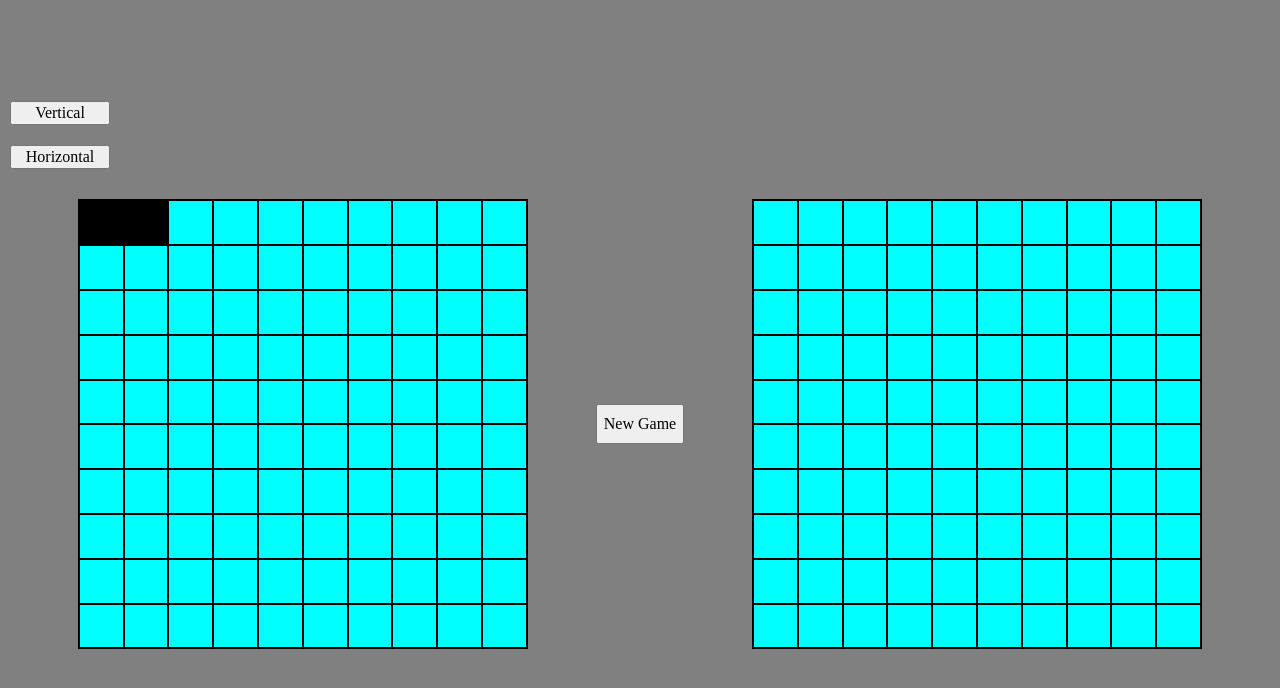
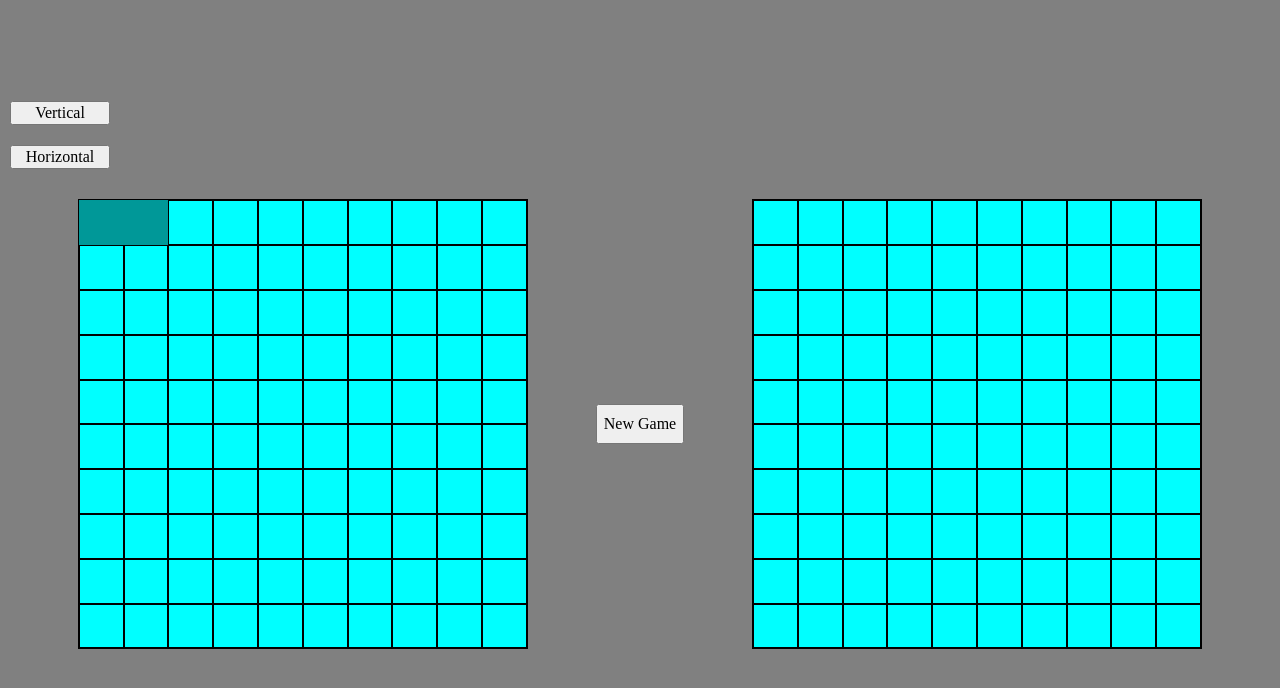
Before and after one commit to Jordan-Gurian/battleship, a website built with webpack: page src/index.html in a window 1280 px wide. Both pictures are taken after a click on the element 101 px from the left and 222 px from the top of the page. Built offline with nearby package versions, Linux system fonts and the light colour scheme.

Commit message:
feat: add ship outline before placing on board

```diff
--- a/src/Interface.js
+++ b/src/Interface.js
@@ -1,28 +1,32 @@
 // import Game from './Game';
 import preGameBoxEventsCb from './preGameBoxEventsCb';
+import preGameHoverCb from './preGameHoverCb'
 
 export default function Interface(game) {
     let shipDir = 'horz';
 
     const vertButton = document.querySelector('.vert');
+    const horzButton = document.querySelector('.horz');
 
     vertButton.addEventListener('click', () => {
         shipDir = 'vert';
+        vertButton.classList.add('fake-hover');
+        horzButton.classList.remove('fake-hover');
     })
-
-    const horzButton = document.querySelector('.horz');
 
     horzButton.addEventListener('click', () => {
         shipDir = 'horz';
+        vertButton.classList.remove('fake-hover');
+        horzButton.classList.add('fake-hover');
     })
 
     const interfaceSetUp = function() {
         this.game.gameSetUp();
-        this.createBoard(this.game.player, preGameBoxEventsCb);
-        this.createBoard(this.game.computer, preGameBoxEventsCb);
+        this.createBoard(this.game.player, preGameBoxEventsCb, preGameHoverCb);
+        this.createBoard(this.game.computer, preGameBoxEventsCb, preGameHoverCb);
     }
 
-    const createBoard = function(currentPlayer, callback) {
+    const createBoard = function(currentPlayer, clickCb, mouseoverCb=null) {
         const BOARD_LENGTH = 10;
         let container;
         const box = [];
@@ -44,8 +48,16 @@ export default function Interface(game) {
 
             // eslint-disable-next-line no-loop-func
             box[i].addEventListener('click', () => {
-                callback(this, currentPlayer, box, i, shipDir)
+                clickCb(this, currentPlayer, box, i, shipDir)
             });
+
+            if (mouseoverCb != null) {
+                box[i].addEventListener('mouseover', () => {
+                    mouseoverCb(currentPlayer, box, i, shipDir);
+                })
+            }
+
+
             container.appendChild(box[i]);
         }
     }
--- /dev/null
+++ b/src/preGameHoverCb.js
@@ -0,0 +1,20 @@
+export default function preGameHoverCb(currentPlayer, box, i, shipDir) {
+    if (!currentPlayer.isComputer) {
+        const shipInds = [];
+        for (let j = 0; j < currentPlayer.shipLen[0]; j++) {
+            if (shipDir === 'horz') {
+                shipInds.push(i + j);
+            } else {
+                shipInds.push(i + (10 * j));
+                box[i + (10 * j)].classList.add('fake-hover');
+            }
+        }
+        for (let j = 0; j < box.length; j++) {
+            if (shipInds.includes(j)) {
+                box[j].classList.add('fake-hover');
+            } else {
+                box[j].classList.remove('fake-hover');
+            }
+        }
+    }
+}
--- a/src/style.css
+++ b/src/style.css
@@ -45,7 +45,8 @@ body {
     height: 1fr;
 }
 
-.board-box:hover {
+.board-box:hover,
+.fake-hover {
     opacity: 0.4;
     background-color: var(--body-bg-color);
 }
```
Also changed, not shown: dist/app.bundle.js, dist/app.css.
